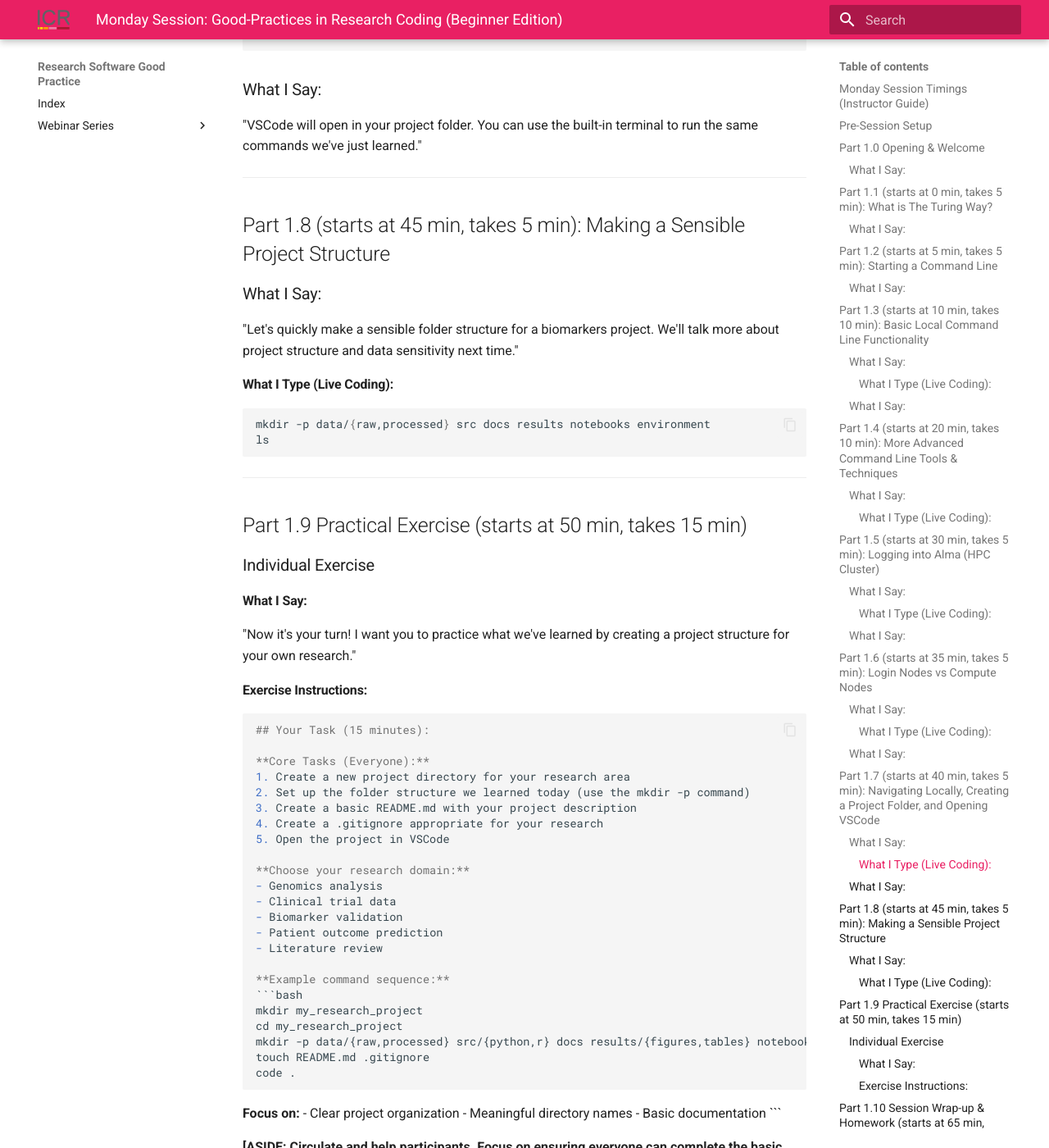
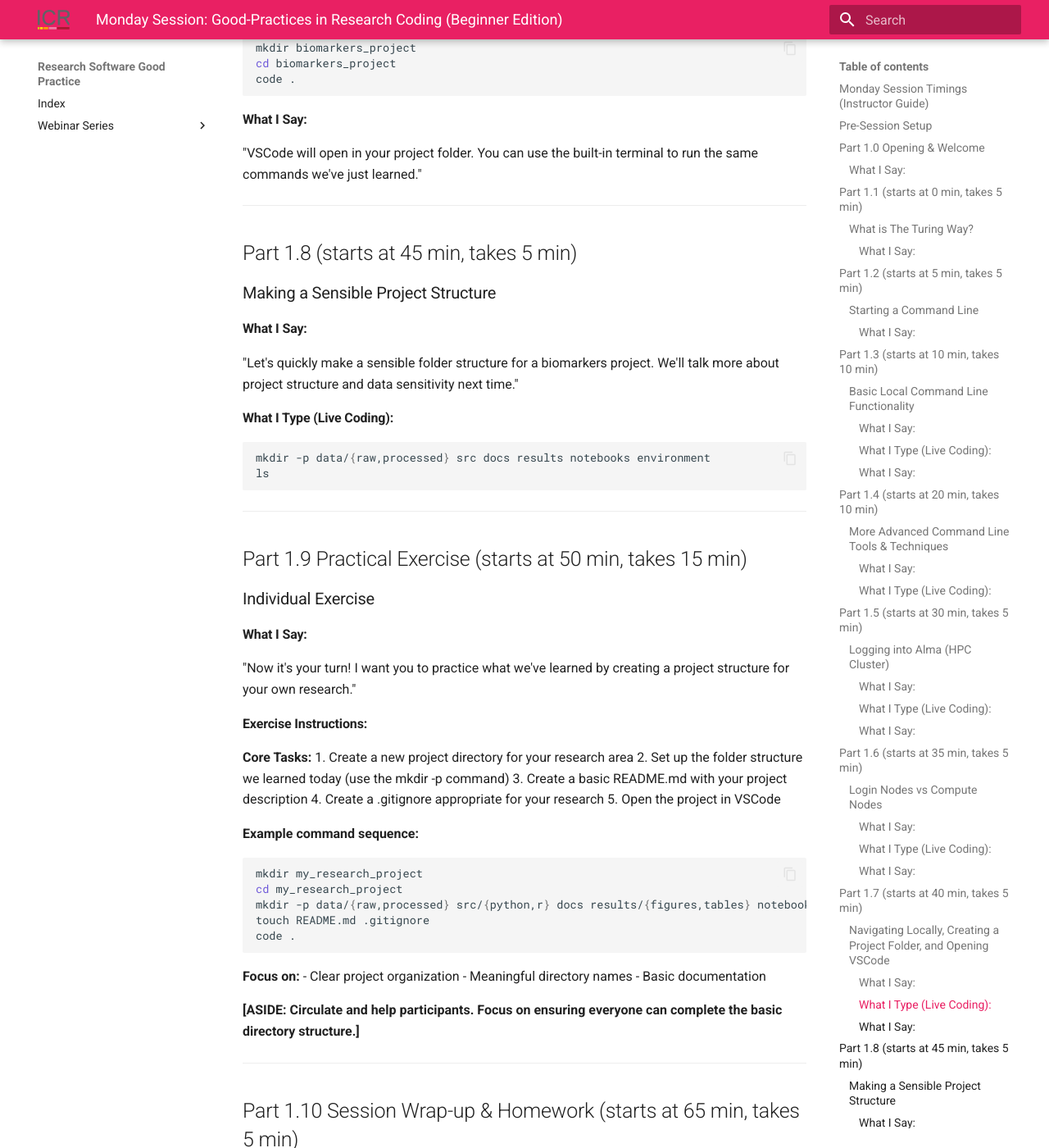
Before and after one commit to ICR-SC/good-practice, an MkDocs documentation site: the page built from docs/good/instructor/monday.md, in a window 1280 px wide and 1400 px high, scrolled down 4292 px. Shown: the whole window at 82% size. Built offline with MkDocs 1.6.1 and Material for MkDocs 9.7.7, drawn with Linux system fonts in a browser that asks for light colours; some of the changed text lies outside the part shown.

Commit message:
header fixing

````diff
--- a/docs/good/instructor/monday.md
+++ b/docs/good/instructor/monday.md
@@ -32,16 +32,18 @@
 
 ---
 
-## Part 1.1 (starts at 0 min, takes 5 min): What is The Turing Way?
+## Part 1.1 (starts at 0 min, takes 5 min)
+### What is The Turing Way?
 
-### What I Say:
+#### What I Say:
 "The Turing Way is an open-source guide to reproducible, ethical, and collaborative research. It helps us make our work understandable and reusable by others. We will refer to these principles as we go through our sessions this week."
 
 ---
 
-## Part 1.2 (starts at 5 min, takes 5 min): Starting a Command Line
+## Part 1.2 (starts at 5 min, takes 5 min)
+### Starting a Command Line
 
-### What I Say:
+#### What I Say:
 "Let's open a command line. I'll be using Windows, with a mix of WSL2 and Powershell. If you're on Mac or Linux, you can use the built-in Terminal."
 
 **How to open a terminal:**
@@ -53,9 +55,10 @@
 
 ---
 
-## Part 1.3 (starts at 10 min, takes 10 min): Basic Local Command Line Functionality
+## Part 1.3 (starts at 10 min, takes 10 min)
+### Basic Local Command Line Functionality
 
-### What I Say:
+#### What I Say:
 "Let's try some very basic commands. Type what I type."
 
 #### What I Type (Live Coding):
@@ -74,14 +77,15 @@
 ls
 ```
 
-### What I Say:
+#### What I Say:
 "These commands help you navigate and create files and folders. If you get lost, use `pwd` to see where you are."
 
 ---
 
-## Part 1.4 (starts at 20 min, takes 10 min): More Advanced Command Line Tools & Techniques
+## Part 1.4 (starts at 20 min, takes 10 min)
+### More Advanced Command Line Tools & Techniques
 
-### What I Say:
+#### What I Say:
 "Let's try a few more useful commands. Don't worry if you haven't seen these before!"
 
 #### What I Type (Live Coding):
@@ -100,9 +104,10 @@
 
 ---
 
-## Part 1.5 (starts at 30 min, takes 5 min): Logging into Alma (HPC Cluster)
+## Part 1.5 (starts at 30 min, takes 5 min)
+### Logging into Alma (HPC Cluster)
 
-### What I Say:
+#### What I Say:
 "Now let's log into our HPC cluster, Alma. This is where we run big analyses."
 
 #### What I Type (Live Coding):
@@ -110,14 +115,15 @@
 ssh <username>@alma.icr.ac.uk
 ```
 
-### What I Say:
+#### What I Say:
 "You'll need your username and password. If you have trouble, let us know."
 
 ---
 
-## Part 1.6 (starts at 35 min, takes 5 min): Login Nodes vs Compute Nodes
+## Part 1.6 (starts at 35 min, takes 5 min)
+### Login Nodes vs Compute Nodes
 
-### What I Say:
+#### What I Say:
 "On Alma, there are login nodes (for connecting and setting up) and compute nodes (for running jobs). To access a compute node for interactive work, use this command:"
 
 #### What I Type (Live Coding):
@@ -125,14 +131,15 @@
 srun --pty -t 12:00:00 --cpus-per-task 1 --mem-per-cpu 4021 --partition interactive bash
 ```
 
-### What I Say:
+#### What I Say:
 "Now you're on a compute node and can run your analysis."
 
 ---
 
-## Part 1.7 (starts at 40 min, takes 5 min): Navigating Locally, Creating a Project Folder, and Opening VSCode
+## Part 1.7 (starts at 40 min, takes 5 min)
+### Navigating Locally, Creating a Project Folder, and Opening VSCode
 
-### What I Say:
+#### What I Say:
 "Let's go back to our own computer and make a folder for a reproducible project. We'll use VSCode to work in it."
 
 #### What I Type (Live Coding):
@@ -142,14 +149,15 @@
 code .
 ```
 
-### What I Say:
+#### What I Say:
 "VSCode will open in your project folder. You can use the built-in terminal to run the same commands we've just learned."
 
 ---
 
-## Part 1.8 (starts at 45 min, takes 5 min): Making a Sensible Project Structure
+## Part 1.8 (starts at 45 min, takes 5 min)
+### Making a Sensible Project Structure
 
-### What I Say:
+#### What I Say:
 "Let's quickly make a sensible folder structure for a biomarkers project. We'll talk more about project structure and data sensitivity next time."
 
 #### What I Type (Live Coding):
@@ -168,22 +176,13 @@
 "Now it's your turn! I want you to practice what we've learned by creating a project structure for your own research."
 
 #### Exercise Instructions:
-```markdown
-## Your Task (15 minutes):
 
-**Core Tasks (Everyone):**
+**Core Tasks:**
 1. Create a new project directory for your research area
 2. Set up the folder structure we learned today (use the mkdir -p command)
 3. Create a basic README.md with your project description
 4. Create a .gitignore appropriate for your research
 5. Open the project in VSCode
-
-**Choose your research domain:**
-- Genomics analysis
-- Clinical trial data
-- Biomarker validation
-- Patient outcome prediction
-- Literature review
 
 **Example command sequence:**
 ```bash
@@ -198,7 +197,7 @@
 - Clear project organization
 - Meaningful directory names
 - Basic documentation
-```
+
 
 **[ASIDE: Circulate and help participants. Focus on ensuring everyone can complete the basic directory structure.]**
 
@@ -206,10 +205,10 @@
 
 ## Part 1.10 Session Wrap-up & Homework (starts at 65 min, takes 5 min)
 
-### What I Say:
+#### What I Say:
 "Great job today! You've learned how to use the command line, log into Alma, and set up a basic project folder. Next time, we'll go deeper into project structure and data sensitivity."
 
-### Homework (Session Consolidation):
+#### Homework (Session Consolidation):
 - Practice opening your terminal and running the basic commands (`pwd`, `ls`, `mkdir`, `cd`)
 - Try logging into Alma if you have access
 - Create a simple project folder and open it in VSCode
````
